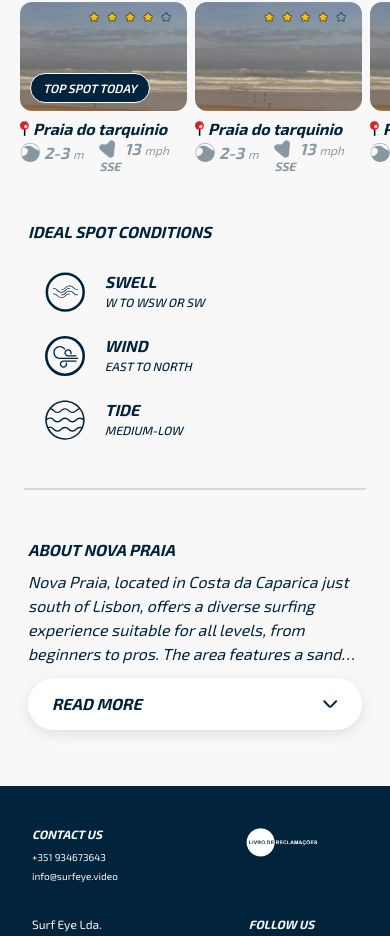
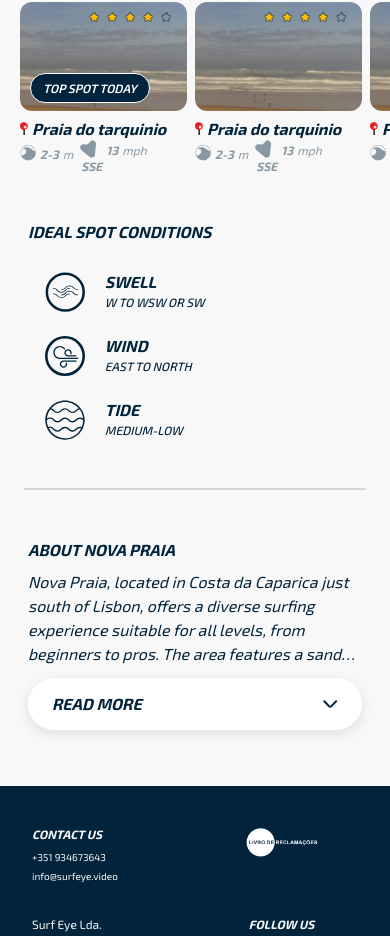
Before and after one commit to Morkachukzy/surfeye-test, a Next.js app: page / in a window 390 px wide. Shown: the part 1332-2268 px from the top of the page. Built offline with nearby package versions, Linux system fonts and the light colour scheme.

Commit message:
fix: add responsiveness at 1440p screen size

```diff
--- a/app/_assets/icons/location-pin.tsx
+++ b/app/_assets/icons/location-pin.tsx
@@ -3,8 +3,6 @@ import { Icon, type IconProps } from './core';
 export const LocationPinIcon = (props: IconProps) => (
   <Icon
     xmlns="http://www.w3.org/2000/svg"
-    width="9"
-    height="15"
     viewBox="0 0 9 15"
     fill="none"
     {...props}
--- a/app/components/compass.tsx
+++ b/app/components/compass.tsx
@@ -37,13 +37,15 @@ export const Compass = ({
   return (
     <span className={cn('flex flex-col gap-0.5', className)}>
       <CompassIcon
-        className="transition-all "
+        className="transition-all brand-max:w-6 brand-max:h-6"
         style={{
           transform: `rotate(${angle}deg)`,
         }}
       />
       {!hideLabel ? (
-        <span className="text-xs font-bold leading-none ">{direction}</span>
+        <span className="text-xs font-bold leading-none brand-max:text-xl">
+          {direction}
+        </span>
       ) : null}
     </span>
   );
--- a/app/sections/nearby-spots/spot-card.tsx
+++ b/app/sections/nearby-spots/spot-card.tsx
@@ -34,15 +34,15 @@ export const NearbySpotCard = ({ className, spot }: NearbySpotCardProps) => {
         ) : null}
       </div>
       <div className="">
-        <p className="text-brand-md md:text-xl font-bold flex items-center gap-1">
-          <LocationPinIcon />
+        <p className="text-brand-md md:text-xl brand-max:text-3xl font-bold flex items-center gap-1 brand-max:gap-2 brand-max:mb-2">
+          <LocationPinIcon className="w-2 brand-max:w-4" />
           <span className="">{spot.name}</span>
         </p>
-        <div className="flex items-start gap-4">
+        <div className="flex items-start gap-2 md:gap-4 brand-max:gap-8">
           <SpotMetrics
             value={spot.waveHeight}
             unit="m"
-            icon={<WaveHeightIcon />}
+            icon={<WaveHeightIcon className="w-4 md:w-6 h-4 md:h-6" />}
           />
           <SpotMetrics
             value={spot.windSpeed}
@@ -71,9 +71,13 @@ const SpotMetrics = ({
   return (
     <div className={cn('flex items-center opacity-45 gap-1 ', className)}>
       {Icon}
-      <span className="space-x-1 ">
-        <span className="text-md font-bold">{value}</span>
-        <span className="lowercase text-xs font-normal">{unit}</span>
+      <span className="space-x-1">
+        <span className="text-xs md:text-brand-md brand-max:text-2xl font-bold">
+          {value}
+        </span>
+        <span className="lowercase text-xs brand-max:text-2xl font-normal">
+          {unit}
+        </span>
       </span>
     </div>
   );
```
